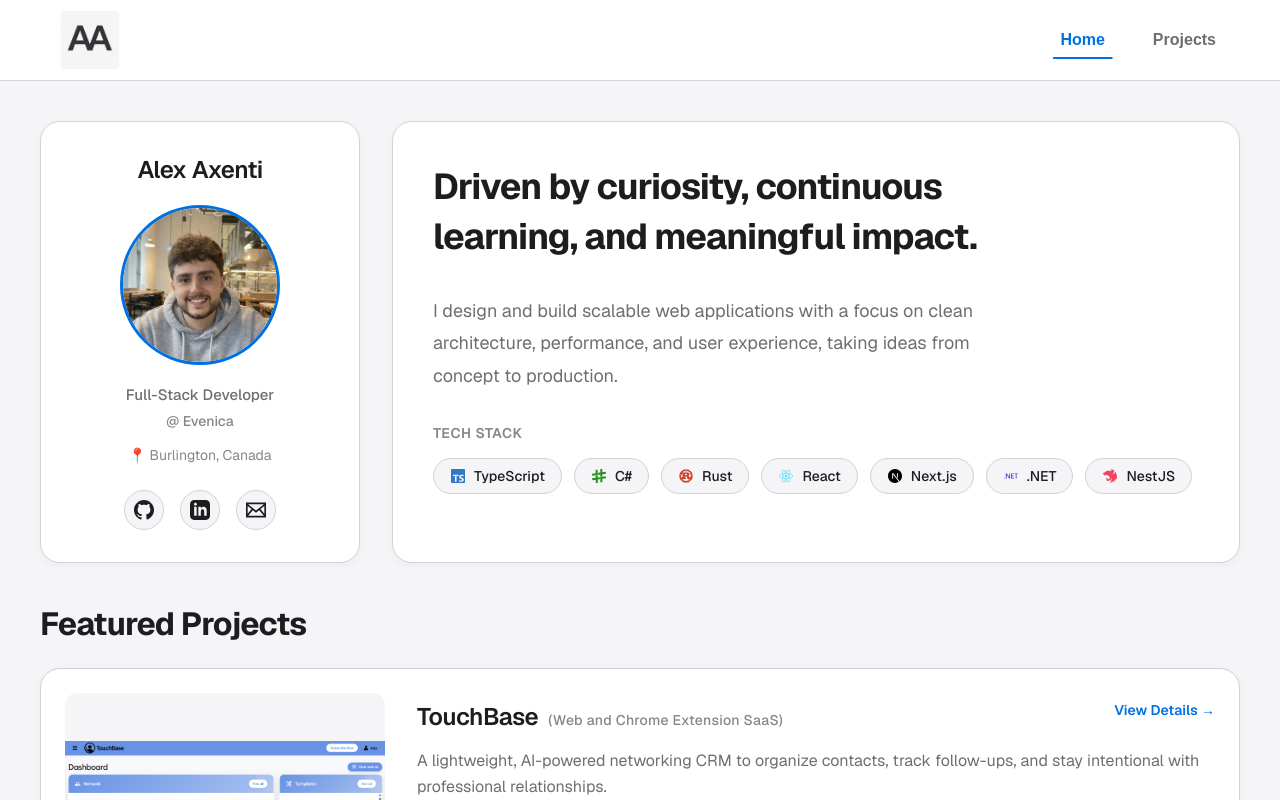
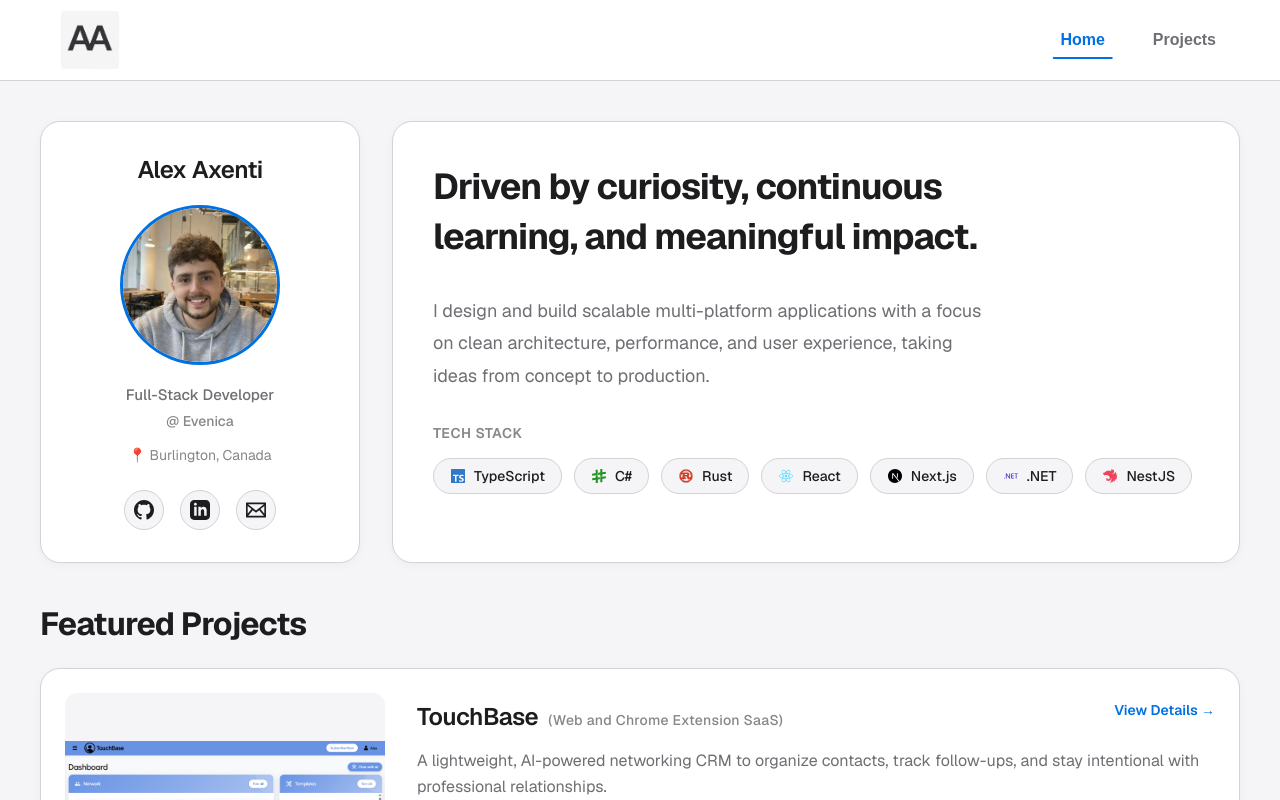
Before and after one commit to AlexAxenti/Portfolio, a Next.js app: page / in a window 1280 px wide. Shown: the top 800 px of the page. Built offline with nearby package versions, Linux system fonts and the light colour scheme.

Commit message:
Wording change

```diff
--- a/src/app/page.tsx
+++ b/src/app/page.tsx
@@ -9,7 +9,7 @@ import { projects } from "@/data/projects";
 
 export const metadata: Metadata = {
   title: "Alex Axenti - Full-Stack Developer",
-  description: "Full-stack developer building scalable web applications with a focus on clean architecture, performance, and user experience. Based in Burlington, Canada.",
+  description: "Full-stack developer building scalable multi-platform applications with a focus on clean architecture, performance, and user experience. Based in Burlington, Canada.",
 };
 
 export default function Home() {
@@ -61,7 +61,7 @@ export default function Home() {
             {/* <h2 className={styles.introHeading}>Driven by curiosity and continuous learning.</h2> */}
             <h2 className={styles.introHeading}>Driven by curiosity, continuous learning, and meaningful impact.</h2>
             <p className={styles.introText}>
-              I design and build scalable web applications with a focus on clean architecture, performance, and user experience,
+              I design and build scalable multi-platform applications with a focus on clean architecture, performance, and user experience,
               taking ideas from concept to production.
             </p>
 
```
